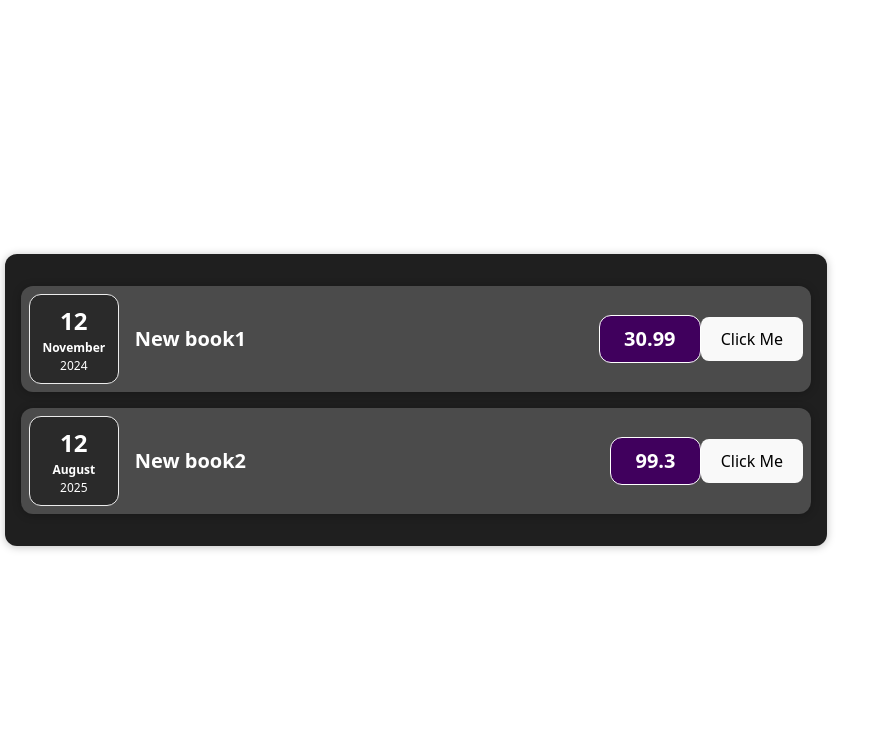
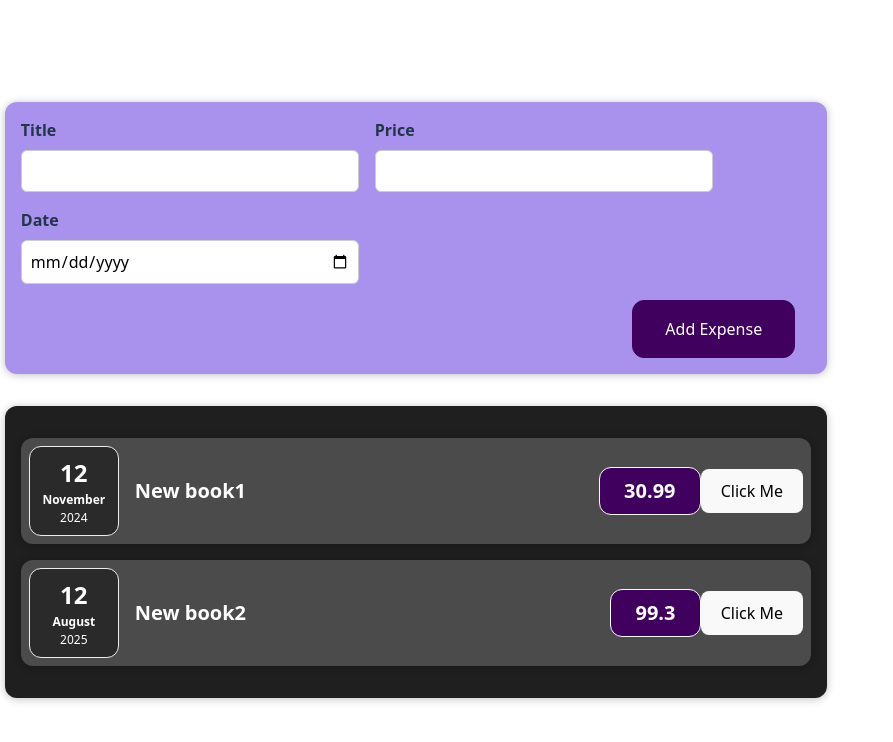
Before and after one commit to AkselMuur/React, a React (Vite) app in the folder react-project/: page / in a window 1280 px wide. Shown: the top 742 px of the page, without its empty margins (0-893 px from the left). Built offline with nearby package versions, Linux system fonts and the light colour scheme.

Commit message:
Tunnitöö

```diff
--- a/react-project/src/App.jsx
+++ b/react-project/src/App.jsx
@@ -1,4 +1,5 @@
 import Expenses from "./components/Expenses/Expenses.jsx";
+import NewExpense from "./components/NewExpense/NewExpense.jsx";
 
 const App = () => {
   const expenses = [
@@ -16,6 +17,7 @@
 
   return (
     <div className="App">
+      <NewExpense></NewExpense>
       <Expenses expenses={expenses} />
     </div>
   );
--- /dev/null
+++ b/react-project/src/components/NewExpense/ExpenseForm.css
@@ -0,0 +1,26 @@
+.new-expense__controls {
+  display: flex;
+  flex-wrap: wrap;
+  gap: 1rem;
+  margin-bottom: 1rem;
+  text-align: left;
+}
+
+.new-expense__control label {
+  font-weight: bold;
+  margin-bottom: 0.5rem;
+  display: block;
+}
+
+.new-expense__control input {
+  font: inherit;
+  padding: 0.5rem;
+  border-radius: 6px;
+  border: 1px solid #ccc;
+  width: 20rem;
+  max-width: 100%;
+}
+
+.new-expense__actions {
+  text-align: right;
+}
--- /dev/null
+++ b/react-project/src/components/NewExpense/ExpenseForm.jsx
@@ -0,0 +1,53 @@
+import "./ExpenseForm.css";
+import { useState } from "react";
+
+const ExpenseForm = (props) => {
+  const [enteredTitle, setEnteredTitle] = useState("");
+  const [enteredPrice, setEnteredPrice] = useState("");
+  const [enteredDate, setEnteredDate] = useState("");
+
+  const titleChangeHandler = (event) => {
+    setEnteredTitle(event.target.calue);
+  };
+
+  const priceChangeHandler = (event) => {
+    setEnteredPrice(event.target.calue);
+  };
+  const dateChangeHandler = (event) => {
+    setEnteredDate(event.target.calue);
+  };
+
+  return (
+    <form>
+      <div className="new-expense__controls">
+        <div className="new-expense__control">
+          <label>Title</label>
+          <input type="text" onChange={titleChangeHandler} />
+        </div>
+        <div className="new-expense__control">
+          <label>Price</label>
+          <input
+            type="number"
+            min="0.01"
+            step="0.01"
+            onChange={priceChangeHandler}
+          />
+        </div>
+        <div className="new-expense__control">
+          <label>Date</label>
+          <input
+            type="date"
+            min="2024-11-12"
+            max="2027-01-31"
+            onChange={dateChangeHandler}
+          />
+        </div>
+      </div>
+      <div className="new-expense__actions">
+        <button type="submit">Add Expense</button>
+      </div>
+    </form>
+  );
+};
+
+export default ExpenseForm;
--- /dev/null
+++ b/react-project/src/components/NewExpense/NewExpense.css
@@ -0,0 +1,38 @@
+.new-expense {
+  background-color: #a892ee;
+  padding: 1rem;
+  margin: 2rem auto;
+  width: 50rem;
+  max-width: 95%;
+  border-radius: 12px;
+  text-align: center;
+  box-shadow: 0 1px 8px rgba(0, 0, 0, 0.25);
+}
+
+.new-expense button {
+  font: inherit;
+  cursor: pointer;
+  padding: 1rem 2rem;
+  border: 1px solid #40005d;
+  background-color: #40005d;
+  color: white;
+  border-radius: 12px;
+  margin-right: 1rem;
+}
+
+.new-expense button:hover,
+.new-expense button:active {
+  background-color: #510674;
+  border-color: #510674;
+}
+
+.new-expense button.alternative {
+  color: #220131;
+  border-color: transparent;
+  background-color: transparent;
+}
+
+.new-expense button.alternative:hover,
+.new-expense button.alternative:active {
+  background-color: #ddb3f8;
+}
--- /dev/null
+++ b/react-project/src/components/NewExpense/NewExpense.jsx
@@ -0,0 +1,12 @@
+import ExpenseForm from "./ExpenseForm";
+import "./NewExpense.css";
+
+const NewExpense = (props) => {
+  return (
+    <div className="new-expense">
+      <ExpenseForm />
+    </div>
+  );
+};
+
+export default NewExpense;
```
Also changed, not shown: 1 other file (tests, documents, lock files or other folders).
